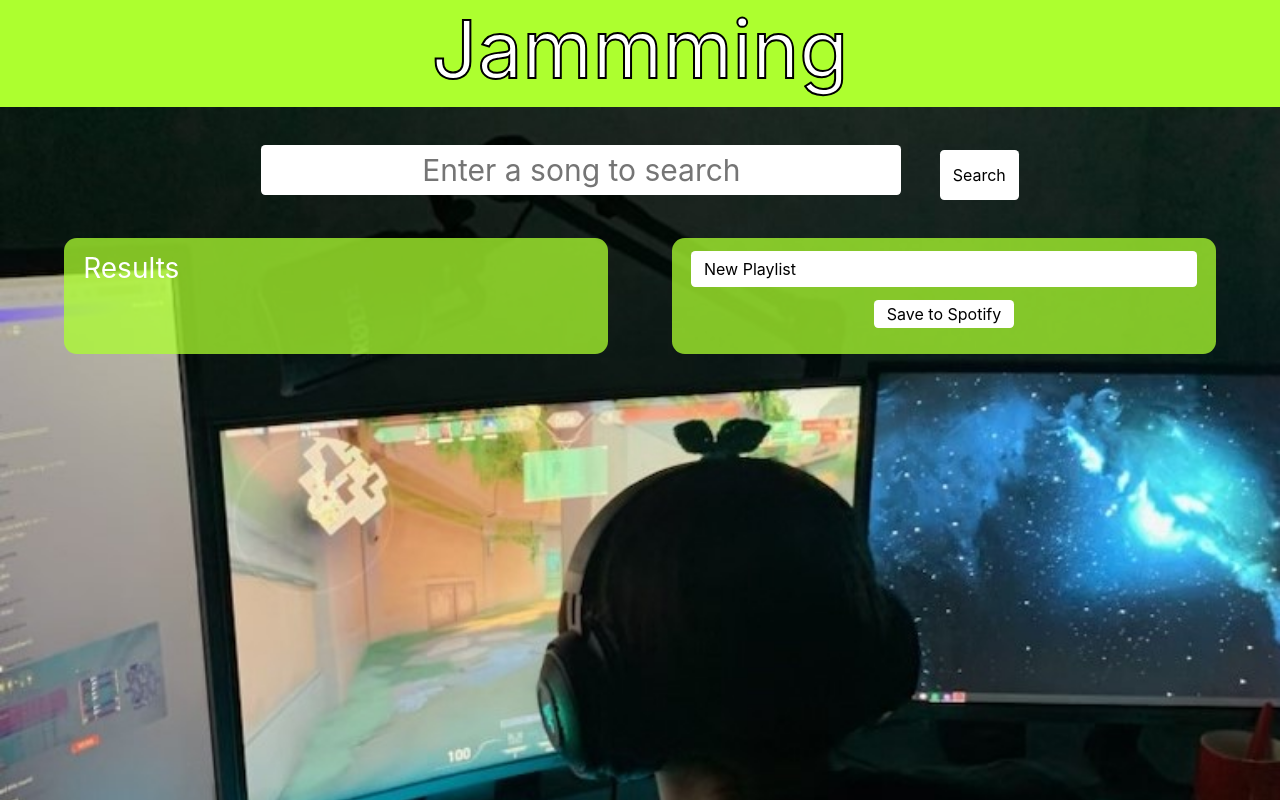
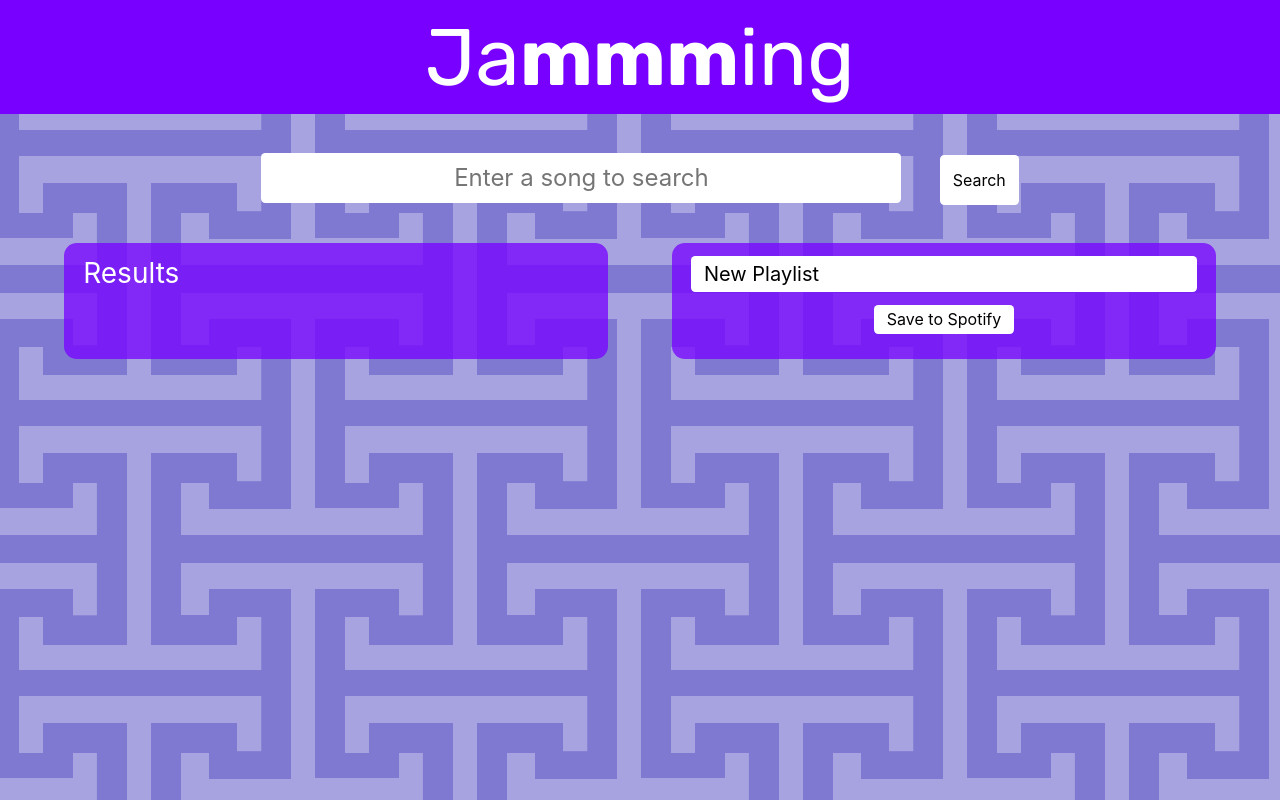
Before and after one commit to adrian9ng/jammming, a React (Create React App) app: page / in a window 1280 px wide. Built offline with nearby package versions, Linux system fonts and the light colour scheme.

Commit message:
Restyled the design

```diff
--- a/src/components/app/App.css
+++ b/src/components/app/App.css
@@ -1,23 +1,27 @@
+@import url('https://fonts.googleapis.com/css2?family=Rubik:wght@400;700&display=swap');
+
 *{
   /* border: 1px solid black; */
 }
 
 html{
-  background-image: url("./IMG_7402.jpg");
-  background-size: cover;
-  background-repeat: no-repeat;
+  height: 100%;
+  background-image: url("1065.png");
+  /* background-size: contain; */
+  background-repeat: repeat;
+  background-position: center;
 }
 
 h1{
   color: white;
-  -webkit-text-stroke: 2px black;
   font-size: 500%;
+  font-family: "Rubik";
 }
 
 header{
   text-align: center;
-  background-color: rgb(173, 255, 47);
-  padding-bottom: 0.75vw;
+  background-color: #7700ff;
+  padding: 0.75vw 0;
 }
 
 main{
@@ -30,5 +34,10 @@ main{
   display: flex;
   justify-content: center;
   gap: 5%;
+  margin-bottom: 3vw;
+}
 
+span{
+  font-family: "Rubik";
+  font-weight: 700;
 }
--- a/src/components/app/App.js
+++ b/src/components/app/App.js
@@ -42,7 +42,7 @@ function App() {
   return (
     <div>
       <header>
-        <h1>Jammming</h1>
+        <h1>Ja<span>mmm</span>ing</h1>
       </header>
       <main>
         <SearchBar onSearch={search}/>
@@ -50,7 +50,6 @@ function App() {
           <SearchResults tracks={tracks} onAdd={addTrack}/>
           <Playlist tracks={playlistTracks} onRemove={removeTrack} onNameChange={updatePlaylistName} onSave={savePlaylist}/>
         </div>
-
       </main>
     </div>
   );
--- a/src/components/playlist/Playlist.css
+++ b/src/components/playlist/Playlist.css
@@ -2,7 +2,7 @@
   width: 45%;
   margin-right: 5%;
   height: auto;
-  background-color: rgba(173, 255, 47, 0.75);
+  background-color: rgba(119, 0, 255, 0.75);
   padding: 1% 1.5vw;
   border-radius: 1vw;
   display: flex;
@@ -15,6 +15,7 @@
   width: 100%;
   height: 30px;
   padding: 18px 1vw;
+  font-size: 20px;
 }
 
 .saveButton{
--- a/src/components/searchbar/SearchBar.css
+++ b/src/components/searchbar/SearchBar.css
@@ -11,10 +11,10 @@
     box-sizing: border-box;
     background-color: white;
     margin-right: 1.5vw;
-    font-size: 30px;
+    font-size: 150%;
 }
 .SearchBar input:focus{
-    border: 0.3vw solid mediumslateblue;
+    border: 0.3vw solid #531B94bf;
 }
 
 .SearchBar button{
--- a/src/components/searchresults/SearchResults.css
+++ b/src/components/searchresults/SearchResults.css
@@ -2,7 +2,7 @@
     width: 45%;
     margin-left: 5%;
     height: auto;
-    background-color: rgba(173, 255, 47, 0.75);
+    background-color: rgba(119, 0, 255, 0.75);
     padding: 1% 1.5vw;
     border-radius: 1vw;
   }
--- a/src/components/track/Track.css
+++ b/src/components/track/Track.css
@@ -3,7 +3,7 @@
 }
 
 .track{
-    background-color: rgba(0, 255, 0, 0.75);
+    background-color: #531B94bf;
     border: 1px solid black;
     padding: 2%;
     margin: 2% 0;
```
Also changed, not shown: src/components/app/1065.png (added), src/components/app/IMG_7402.jpg (deleted).
